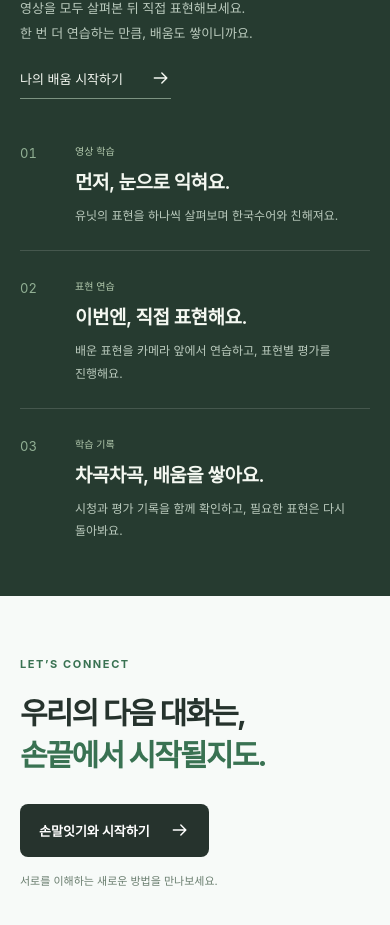
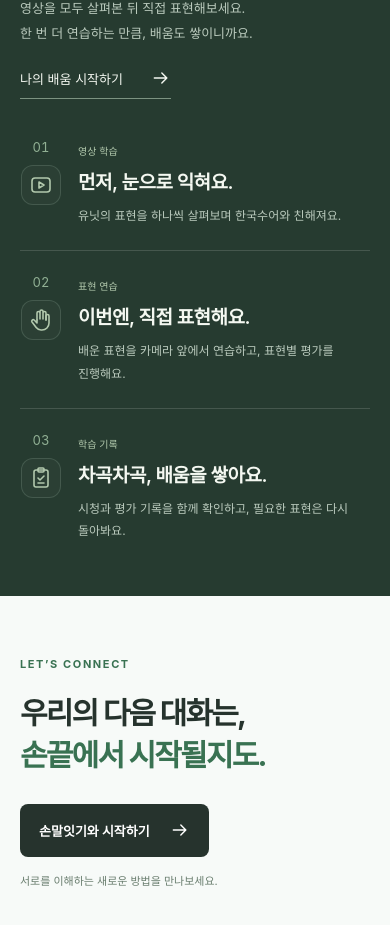
Before and after one commit to sonmal-itgi/sonmalitgi-web, a React (Vite) app in the folder frontend/: page / in a window 390 px wide. Shown: the part 2558-3483 px from the top of the page. Built offline with nearby package versions, Linux system fonts and the light colour scheme; no server answers.

Commit message:
feat: 메인 학습 방법 단계별 아이콘 추가

```diff
--- a/frontend/src/pages/home/Home.css
+++ b/frontend/src/pages/home/Home.css
@@ -88,7 +88,7 @@
 .home-process-intro > p:not(.home-eyebrow) { color: #bacabd; font-size: 13px; line-height: 1.9; margin: 26px 0 35px; }
 .home-process-link { display: inline-flex; align-items: center; gap: 28px; padding-bottom: 10px; border-bottom: 1px solid #7c9381; font-size: 13px; }
 .home-step-list { list-style: none; padding: 0; margin: 0; }
-.home-step-list li { display: grid; grid-template-columns: 35px 1fr; gap: 20px; padding: 26px 0; border-top: 1px solid #ffffff24; }
+.home-step-list li { display: grid; grid-template-columns: 52px minmax(0, 1fr); gap: 20px; padding: 26px 0; border-top: 1px solid #ffffff24; }
 .home-step-list li:first-child { padding-top: 0; border-top: 0; }
 .home-step-list li:last-child { padding-bottom: 0; }
 .home-step-number { padding-top: 6px; color: #91b094; font-size: 13px; font-variant-numeric: tabular-nums; }
@@ -225,3 +225,14 @@ body:has(.home) { min-width: 0; }
 @media (max-width: 640px) {
   .home-header-start, .home-login { min-height: 40px; display: inline-flex; align-items: center; }
 }
+
+.home-step-marker { display: flex; flex-direction: column; align-items: center; gap: 12px; }
+.home-step-marker .home-step-number { padding-top: 0; }
+.home-step-icon { display: grid; place-items: center; width: 48px; height: 48px; flex-shrink: 0; border: 1px solid #adc9b330; border-radius: 14px; background: #ffffff06; color: #b2c9ad; }
+.home-step-icon svg { display: block; }
+@media (max-width: 640px) {
+  .home-step-list li { grid-template-columns: 42px minmax(0, 1fr); gap: 16px; }
+  .home-step-marker { gap: 10px; }
+  .home-step-icon { width: 40px; height: 40px; border-radius: 12px; }
+  .home-step-icon svg { width: 24px; height: 24px; }
+}
--- a/frontend/src/pages/home/Home.jsx
+++ b/frontend/src/pages/home/Home.jsx
@@ -10,10 +10,18 @@ function Arrow({ diagonal = false }) {
   </svg>;
 }
 
+function LearningStepIcon({ kind }) {
+  return <svg aria-hidden="true" focusable="false" width="26" height="26" viewBox="0 0 24 24" fill="none" stroke="currentColor" strokeWidth="1.6" strokeLinecap="round" strokeLinejoin="round">
+    {kind === 'video' && <><rect x="3" y="5" width="18" height="14" rx="3" /><path d="m10 9 5 3-5 3Z" /></>}
+    {kind === 'hand' && <><path d="M8 12V5a1.5 1.5 0 0 1 3 0v6M11 11V3.5a1.5 1.5 0 0 1 3 0V11M14 11V5a1.5 1.5 0 0 1 3 0v7" /><path d="M17 12V8a1.5 1.5 0 0 1 3 0v7a7 7 0 0 1-7 7h-1a6 6 0 0 1-4.8-2.4L3 14a1.5 1.5 0 0 1 2.2-2L8 15v-3" /></>}
+    {kind === 'record' && <><rect x="5" y="4" width="14" height="17" rx="2" /><rect x="9" y="2" width="6" height="4" rx="1" /><path d="m9 12 2 2 4-4M9 17h6" /></>}
+  </svg>;
+}
+
 const steps = [
-  { number: '01', title: '먼저, 눈으로 익혀요.', text: '유닛의 표현을 하나씩 살펴보며 한국수어와 친해져요.', tag: '영상 학습' },
-  { number: '02', title: '이번엔, 직접 표현해요.', text: '배운 표현을 카메라 앞에서 연습하고, 표현별 평가를 진행해요.', tag: '표현 연습' },
-  { number: '03', title: '차곡차곡, 배움을 쌓아요.', text: '시청과 평가 기록을 함께 확인하고, 필요한 표현은 다시 돌아봐요.', tag: '학습 기록' },
+  { number: '01', icon: 'video', title: '먼저, 눈으로 익혀요.', text: '유닛의 표현을 하나씩 살펴보며 한국수어와 친해져요.', tag: '영상 학습' },
+  { number: '02', icon: 'hand', title: '이번엔, 직접 표현해요.', text: '배운 표현을 카메라 앞에서 연습하고, 표현별 평가를 진행해요.', tag: '표현 연습' },
+  { number: '03', icon: 'record', title: '차곡차곡, 배움을 쌓아요.', text: '시청과 평가 기록을 함께 확인하고, 필요한 표현은 다시 돌아봐요.', tag: '학습 기록' },
 ];
 
 export default function Home() {
@@ -76,7 +84,7 @@ export default function Home() {
 
       <section id="how-to-learn" className="home-process" aria-labelledby="process-title"><div className="home-container home-process-inner">
         <div className="home-process-intro"><p className="home-eyebrow">A LITTLE, EVERY DAY</p><h2 id="process-title">보고, 표현하고,<br /><span>조금 더 가까워져요.</span></h2><p>영상을 모두 살펴본 뒤 직접 표현해보세요.<br />한 번 더 연습하는 만큼, 배움도 쌓이니까요.</p><Link className="home-process-link" to={startPath}>나의 배움 시작하기 <Arrow /></Link></div>
-        <ol className="home-step-list">{steps.map((step) => <li key={step.number}><span className="home-step-number">{step.number}</span><div><span className="home-step-tag">{step.tag}</span><h3>{step.title}</h3><p>{step.text}</p></div></li>)}</ol>
+        <ol className="home-step-list">{steps.map((step) => <li key={step.number}><div className="home-step-marker"><span className="home-step-number">{step.number}</span><span className="home-step-icon"><LearningStepIcon kind={step.icon} /></span></div><div><span className="home-step-tag">{step.tag}</span><h3>{step.title}</h3><p>{step.text}</p></div></li>)}</ol>
       </div></section>
 
       <section className="home-closing home-container" aria-labelledby="closing-title"><div><p className="home-eyebrow">LET’S CONNECT</p><h2 id="closing-title">우리의 다음 대화는,<br /><span>손끝에서 시작될지도.</span></h2></div><div className="home-closing-action"><Link className="home-primary" to={session ? '/level' : '/signup'}>손말잇기와 시작하기 <Arrow /></Link><p>서로를 이해하는 새로운 방법을 만나보세요.</p></div></section>
```
